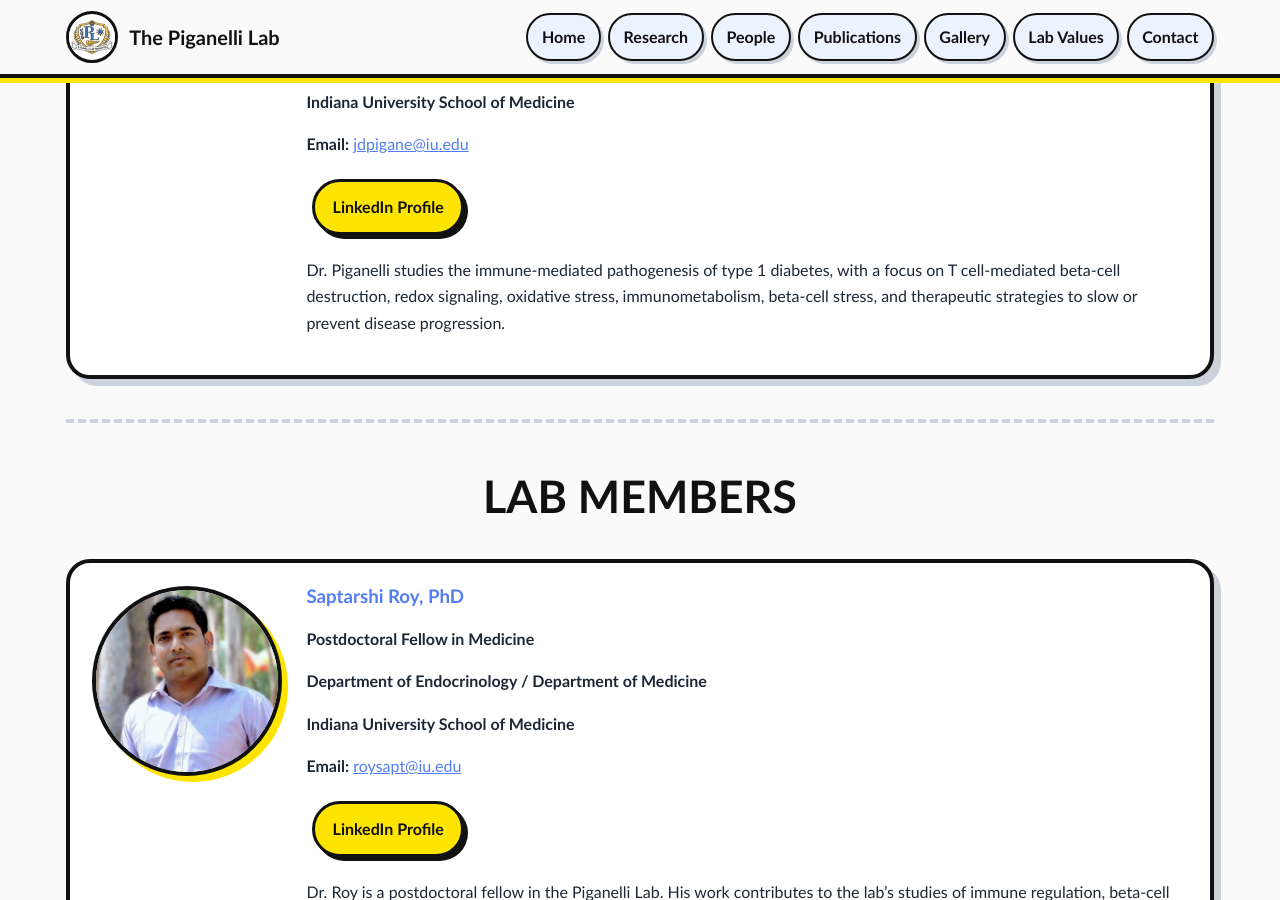
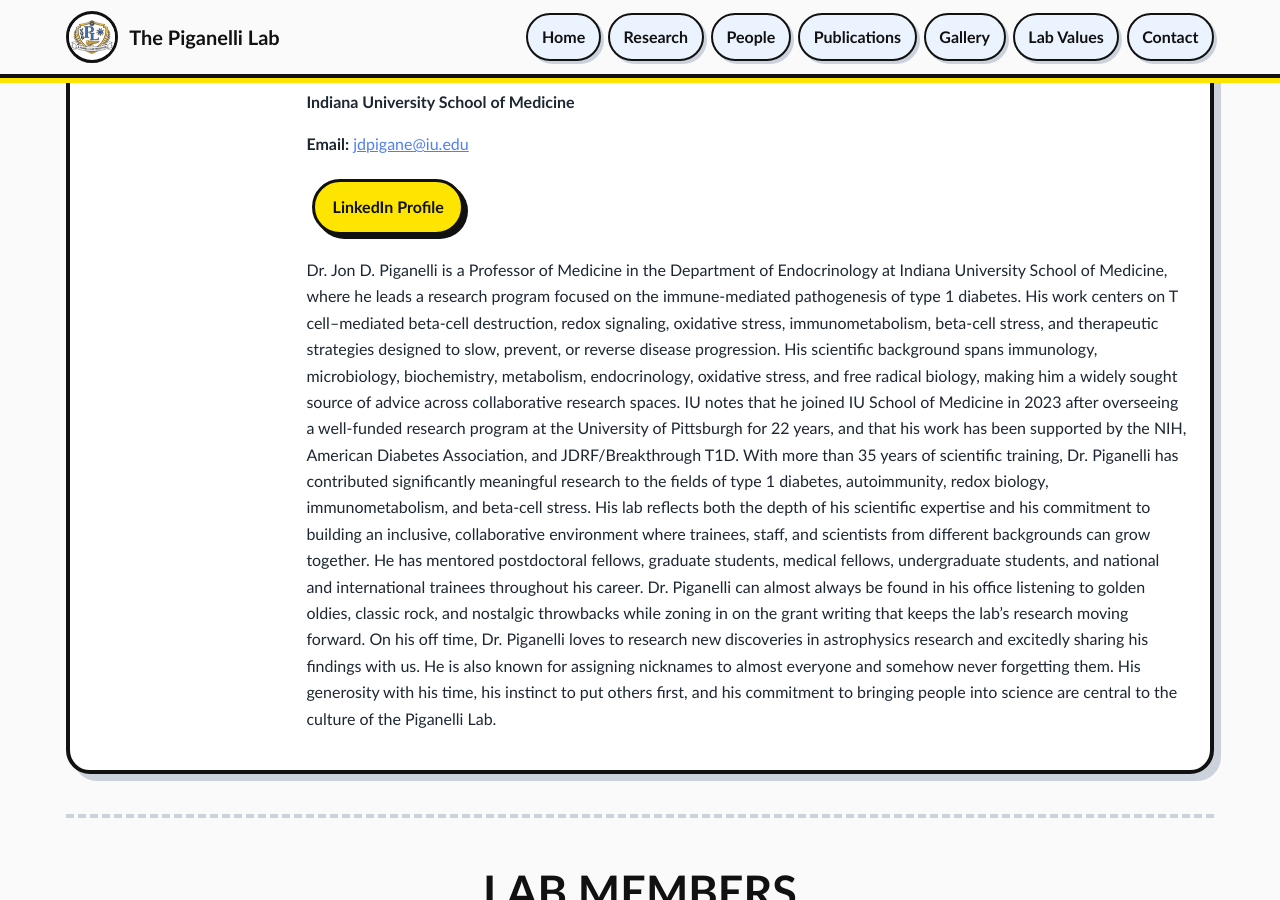
Before and after one commit to mproffer-17/PiganelliLaboratory, a Jekyll site: the page built from people.md, in a window 1280 px wide and 900 px high, scrolled down 733 px. Built offline with Jekyll 4.4.1, drawn with Linux system fonts in a browser that asks for light colours.

Commit message:
Update people.md

```diff
--- a/people.md
+++ b/people.md
@@ -29,7 +29,11 @@ The Piganelli Lab is a collaborative research group at Indiana University School
 <p><a class="button" href="https://www.linkedin.com/in/jon-piganelli-076505212/" target="_blank">LinkedIn Profile</a></p>
 
 <p>
-  Dr. Piganelli studies the immune-mediated pathogenesis of type 1 diabetes, with a focus on T cell-mediated beta-cell destruction, redox signaling, oxidative stress, immunometabolism, beta-cell stress, and therapeutic strategies to slow or prevent disease progression.
+Dr. Jon D. Piganelli is a Professor of Medicine in the Department of Endocrinology at Indiana University School of Medicine, where he leads a research program focused on the immune-mediated pathogenesis of type 1 diabetes. His work centers on T cell–mediated beta-cell destruction, redox signaling, oxidative stress, immunometabolism, beta-cell stress, and therapeutic strategies designed to slow, prevent, or reverse disease progression. His scientific background spans immunology, microbiology, biochemistry, metabolism, endocrinology, oxidative stress, and free radical biology, making him a widely sought source of advice across collaborative research spaces. IU notes that he joined IU School of Medicine in 2023 after overseeing a well-funded research program at the University of Pittsburgh for 22 years, and that his work has been supported by the NIH, American Diabetes Association, and JDRF/Breakthrough T1D.
+
+With more than 35 years of scientific training, Dr. Piganelli has contributed significantly meaningful research to the fields of type 1 diabetes, autoimmunity, redox biology, immunometabolism, and beta-cell stress. His lab reflects both the depth of his scientific expertise and his commitment to building an inclusive, collaborative environment where trainees, staff, and scientists from different backgrounds can grow together. He has mentored postdoctoral fellows, graduate students, medical fellows, undergraduate students, and national and international trainees throughout his career.
+
+Dr. Piganelli can almost always be found in his office listening to golden oldies, classic rock, and nostalgic throwbacks while zoning in on the grant writing that keeps the lab’s research moving forward. On his off time, Dr. Piganelli loves to research new discoveries in astrophysics research and excitedly sharing his findings with us. He is also known for assigning nicknames to almost everyone and somehow never forgetting them. His generosity with his time, his instinct to put others first, and his commitment to bringing people into science are central to the culture of the Piganelli Lab.
 </p>
 
   </div>
```
